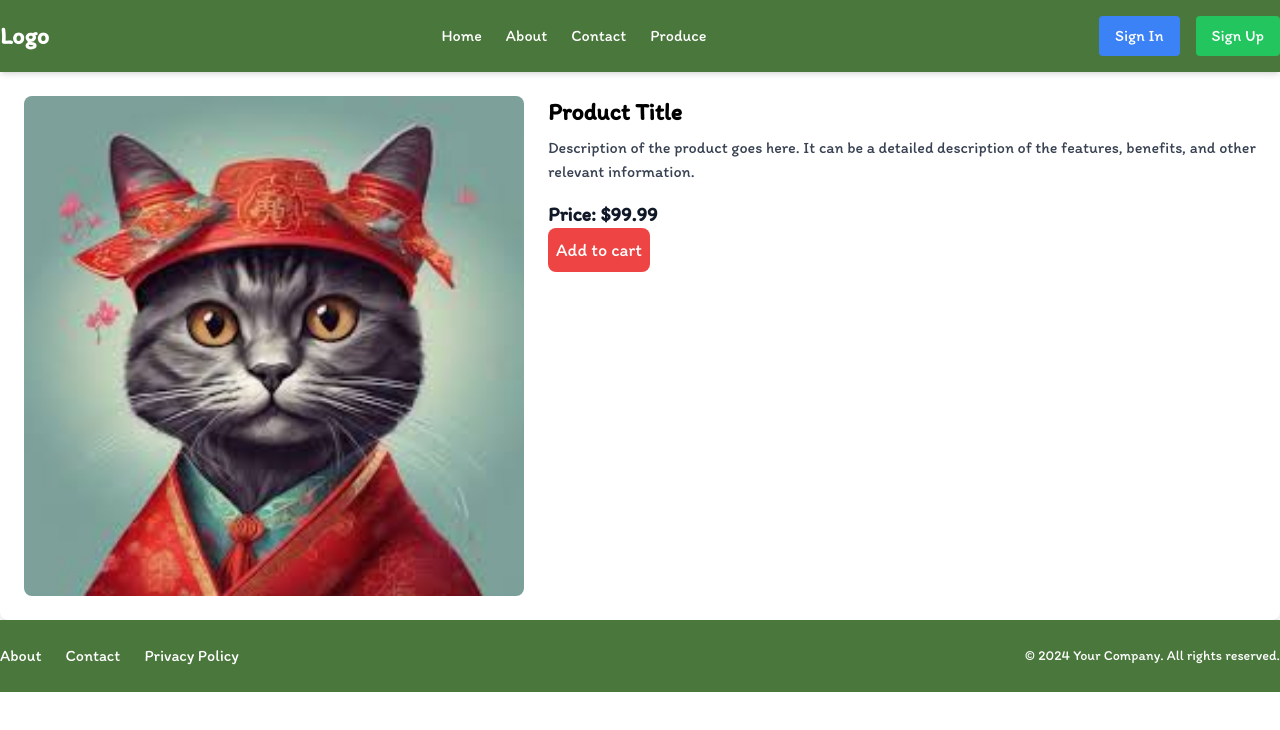
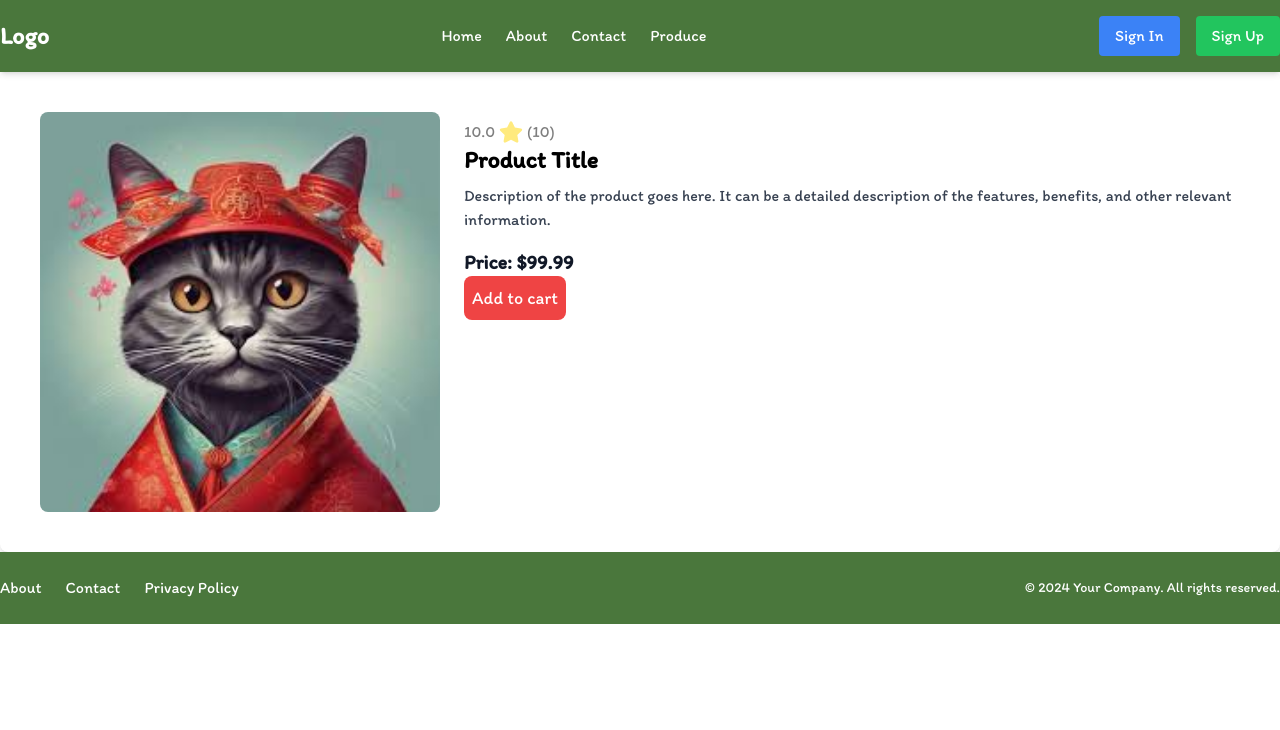
Before and after one commit to trantuanthinh/uni-cap-pro-fe, a Next.js app: page /products/detail/Description in a window 1280 px wide. Shown: the top 730 px of the page. Built offline with nearby package versions, Linux system fonts and the light colour scheme; no server answers; a web font is replaced by a local one.

Commit message:
feature: imporve product detail

```diff
--- a/src/components/shared/add-to-cart.js
+++ b/src/components/shared/add-to-cart.js
@@ -1,7 +1,6 @@
 export default function AddToCartButton({ onClick }) {
-    console.log(onClick);
     return (
-        <button onClick={ onClick } className="text-lg text-white bg-red-500 p-2">
+        <button className="text-lg text-white bg-red-500 p-2">
             Add to cart
         </button>
     );
--- a/src/components/shared/item-block.js
+++ b/src/components/shared/item-block.js
@@ -1,25 +1,39 @@
 import Image from "next/image";
 import Link from "next/link";
+import { FaStar } from "react-icons/fa";
 import AddToCartButton from "./add-to-cart";
 
-export default function ItemBlock({ id, title, description, imageUrl, price }) {
+export default function ItemBlock({
+    id,
+    title,
+    description,
+    imageUrl,
+    price,
+    total_rating_value = 100,
+    quantity_rating_value = 10,
+}) {
+    const starRating = total_rating_value / quantity_rating_value;
 
     return (
-        <div className="flex flex-col  overflow-hidden shadow-xl p-4 m-5 bg-white transition-transform transform duration-300 hover:scale-105 hover:shadow-2xl hover:bg-gray-100">
+        <div className="flex flex-col overflow-hidden shadow-xl p-4 m-5 bg-white transition-transform transform duration-300 hover:scale-105 hover:shadow-2xl hover:bg-gray-100">
 
-            <Link href={ `/products/detail/${id}` } key={ id }>
-                <div className="flex-shrink-0 border-4 border-rich-brown  mb-2">
+            <Link href={ `/products/detail/${id}` } className="flex flex-col h-full">
+                <div className="flex-shrink-0 border-4 border-rich-brown mb-2">
                     <Image className="rounded" src={ imageUrl } alt={ title } width={ 240 } height={ 240 } />
                 </div>
-
                 <div className="py-4">
+                    <div className="flex items-center mt-2 opacity-50">
+                        <span className="mr-1">{ starRating.toFixed(1) }</span>
+                        <FaStar color="gold" size={ 24 } />
+                        <span className="ml-1">({ quantity_rating_value })</span>
+                    </div>
                     <p className="text-text-title font-bold text-3xl">{ title }</p>
                     <p className="text-text-base text-base line-clamp-2 mt-3 mb-2">{ description }</p>
                     <p className="text-red-500 font-bold text-lg">Price: { price }</p>
                 </div>
             </Link>
 
-            <div className="flex justify-end h-auto">
+            <div className="flex justify-end h-auto mt-4">
                 <AddToCartButton />
             </div>
         </div>
--- /dev/null
+++ b/src/components/shared/star-rating.js
@@ -0,0 +1,20 @@
+import { useState } from "react";
+import { FaStar } from "react-icons/fa";
+
+export default function StarRating({ children }) {
+    const [rating, setRating] = useState(0);
+
+    const handleClick = (value) => {
+        setRating(value);
+    };
+
+    return (
+        <>
+            { [1, 2, 3, 4, 5].map((value) => (
+                <span key={ value } onClick={ () => handleClick(value) } style={ { cursor: "pointer" } }>
+                    <FaStar color={ value <= rating ? "gold" : "gray" } size={ 24 } />
+                </span>
+            )) }
+        </>
+    );
+}
--- a/src/pages/_app.js
+++ b/src/pages/_app.js
@@ -19,7 +19,6 @@ export default function App({ Component, pageProps }) {
 			<Header />
 			<Component { ...pageProps } />
 			<Footer />
-
 		</div>
 	);
 }
--- a/src/pages/products/detail/[slug].js
+++ b/src/pages/products/detail/[slug].js
@@ -1,35 +1,57 @@
-// pages/products/[slug].js
+import AddToCartButton from "@/components/shared/add-to-cart";
+import apiService from "@/services/api-service";
+import Image from "next/image";
+import { useRouter } from "next/router";
+import { useEffect, useState } from "react";
+import { FaStar } from "react-icons/fa";
 
-import AddToCartButton from '@/components/shared/add-to-cart';
-import Image from 'next/image';
-import { useRouter } from 'next/router';
-import { useEffect } from 'react';
-
-export default function ProductDetail() {
+export default function ProductDetail({ total_rating_value = 100, quantity_rating_value = 10 }) {
     const router = useRouter();
     const { slug } = router.query;
+    const starRating = total_rating_value / quantity_rating_value;
+
+    const [product, setProduct] = useState([]);
 
     useEffect(() => {
+        fetchItem();
+    }, [slug]);
 
-    });
+    async function fetchItem() {
+        try {
+            const response = await apiService.getUsers();
+            setProduct(response);
+            console.log(response);
+        } catch (error) {
+            console.log("Error: " + error);
+            setMessage("Error");
+        }
+    }
 
     return (
-        <div className="bg-white shadow-md rounded-lg p-6">
+        <div className="bg-white shadow-md rounded-lg p-10">
             <div className="flex flex-col md:flex-row">
                 <div className="flex-shrink-0 mb-4 md:mb-0 md:mr-6">
                     <Image
                         className="rounded-lg"
                         src="/download.jpg"
                         alt="Product Image"
-                        width={ 500 }
-                        height={ 500 }
+                        width={ 400 }
+                        height={ 400 }
                     />
                 </div>
+
                 <div className="flex-grow">
+                    <div className="flex items-center mt-2 opacity-50">
+                        <span className="mr-1">{ starRating.toFixed(1) }</span>
+                        <FaStar color="gold" size={ 24 } />
+                        <span className="ml-1">({ quantity_rating_value })</span>
+                    </div>
                     <h2 className="text-2xl font-bold mb-2">Product Title</h2>
-                    <p className="text-gray-700 mb-4">Description of the product goes here. It can be a detailed description of the features, benefits, and other relevant information.</p>
+                    <p className="text-gray-700 mb-4">
+                        Description of the product goes here. It can be a detailed description of the features,
+                        benefits, and other relevant information.
+                    </p>
                     <p className="text-xl font-semibold text-gray-900">Price: $99.99</p>
-
                     <AddToCartButton />
                 </div>
             </div>
--- a/src/services/api-service.js
+++ b/src/services/api-service.js
@@ -41,7 +41,7 @@ class APIService {
     // User
     async getUsers() {
         // let baseUrl = this.rootApI + "/User";
-        let baseUrl = "http://jsonplaceholder.typicode.com/users";
+        let baseUrl = "https://jsonplaceholder.typicode.com/users";
         try {
             return await this.getItems(baseUrl);
         } catch (error) {
@@ -51,7 +51,7 @@ class APIService {
 
     async getUsers(id) {
         // let baseUrl = this.rootApI + "/User";
-        let baseUrl = "http://jsonplaceholder.typicode.com/users";
+        let baseUrl = "https://jsonplaceholder.typicode.com/users";
         try {
             return await this.getItem(baseUrl, id);
         } catch (error) {
```
